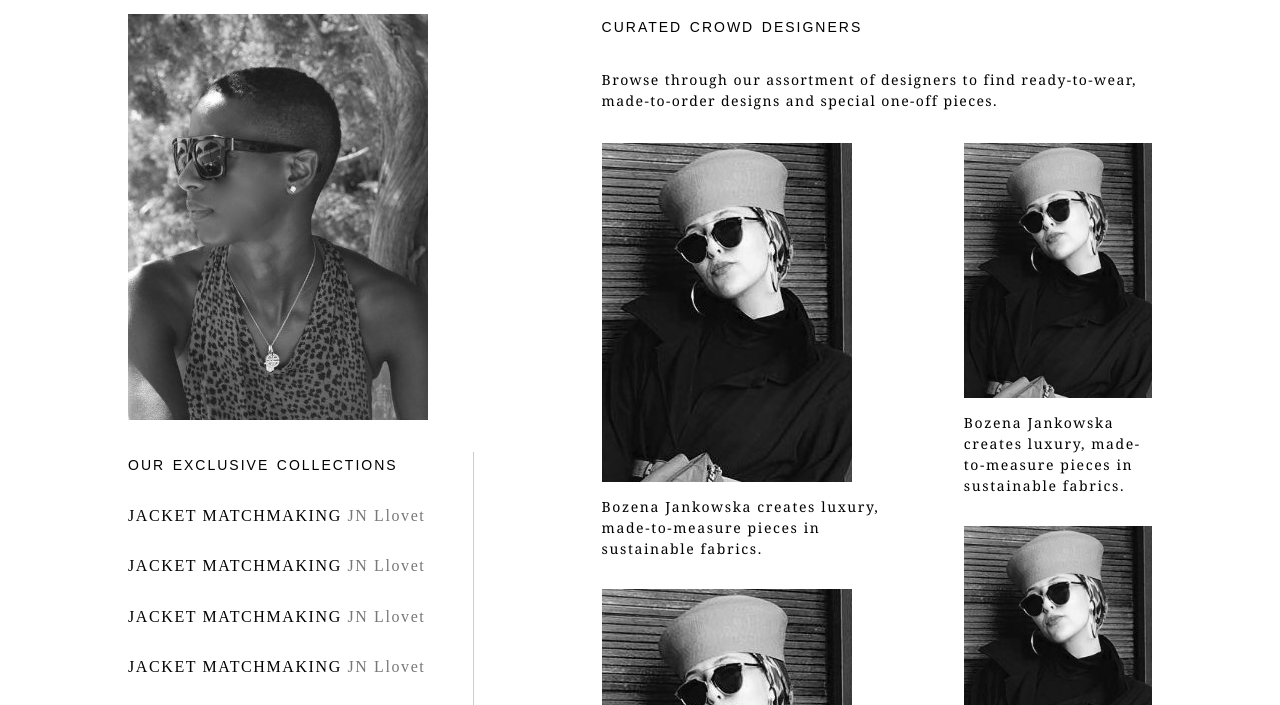
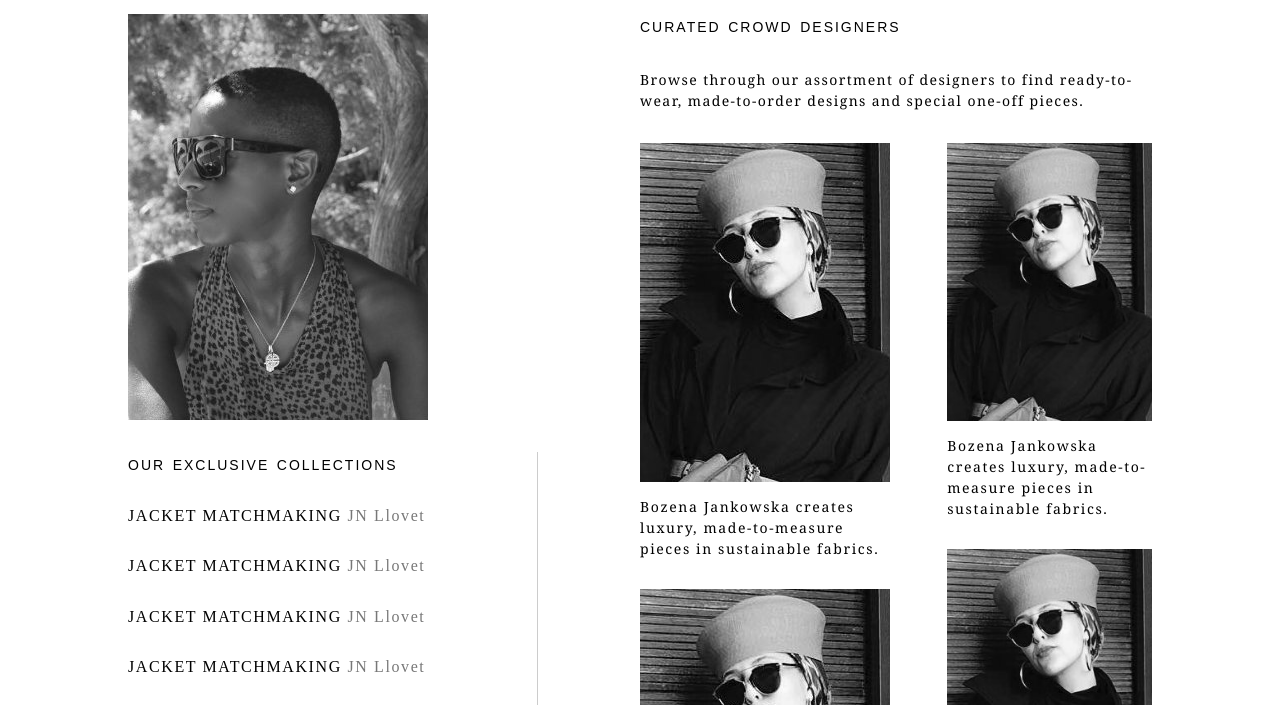
Before and after one commit to leonp/curated-designer-page, a plain HTML site: page index.html in a window 1280 px wide. Shown: the part 59-764 px from the top of the page. Drawn offline with nearby package versions, Linux system fonts and the light colour scheme; no server answers; a script that the page names is missing; a web font is replaced by a local one.

Commit message:
Redid flex to use justify between for margins between columns

```diff
--- a/index.html
+++ b/index.html
@@ -122,13 +122,13 @@ DELETE
 
         <div class="lp-wrapper center">
 
-            <article class="flex flex-wrap justify-center">
+            <article class="flex flex-wrap justify-between">
 
-                <section class="w-40-ns pr3-ns pr5-l">
+                <section class="w-40-ns">
 
                     <img class="db mv4" src="The%20Atelier_files/lp-assets/img3.jpg">
 
-                    <div class="pr3 br b--moon-gray">
+                    <div class="pr2 br b--moon-gray">
 
                         <h2 class="tracked fw3 ttl small-caps f4 lp-kozuka-gothic-pr6n">Our exclusive collections</h2>
 
@@ -147,15 +147,15 @@ DELETE
 
                 </section>
 
-                <section class="w-60-ns pl3-ns pl5-l">
+                <section class="w-50-ns">
 
                     <h2 class="tracked fw3 ttl small-caps f4 lp-kozuka-gothic-pr6n mv4">Curated Crowd designers</h2>
 
                     <p class="f6 tracked lp-questa lh-copy mb4">Browse through our assortment of designers to find ready-to-wear, made-to-order designs and special one-off pieces.</p>
 
-                    <div class="flex flex-wrap lh-copy tracked lp-questa">
+                    <div class="flex flex-wrap justify-between lh-copy tracked lp-questa">
 
-                        <div class="w-60-l pr4-l">
+                        <div class="w-50-l">
 
                             <article class="pb3">
 
@@ -191,7 +191,7 @@ DELETE
 
                         </div>
 
-                        <div class="w-40-l pl4-l">
+                        <div class="w-40-l">
 
                             <article class="pb3">
 
```
Also changed, not shown: The Atelier_files/lp-assets/design1.jpg (added), The Atelier_files/lp-assets/design2.jpg (added), The Atelier_files/lp-assets/design3.jpg (added), The Atelier_files/lp-assets/design4.jpg (added), The Atelier_files/lp-assets/design5.jpg (added), The Atelier_files/lp-assets/design6.jpg (added), The Atelier_files/lp-assets/design7.jpg (added), The Atelier_files/lp-assets/design8.jpg (added), The Atelier_files/lp-assets/design9.jpg (added).
